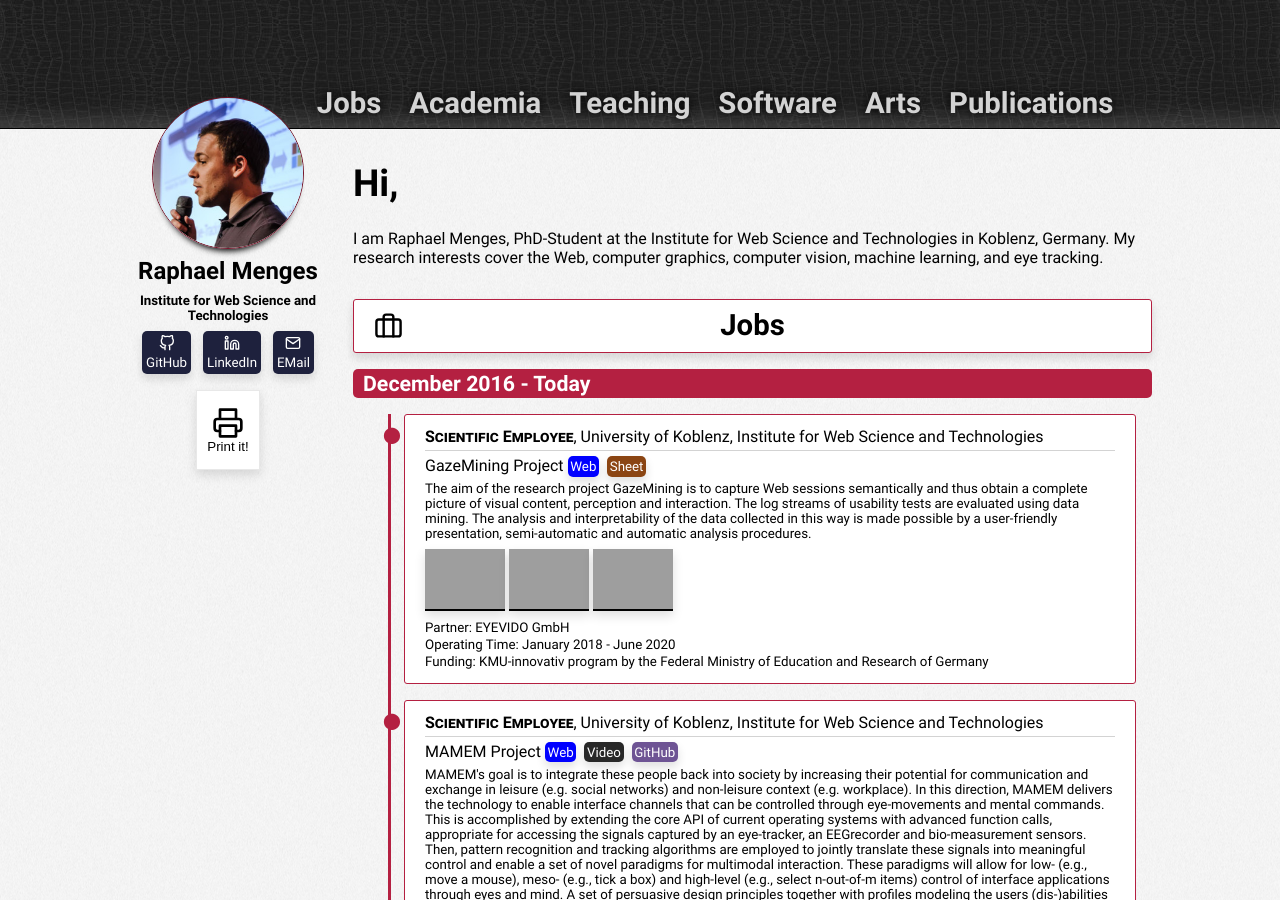
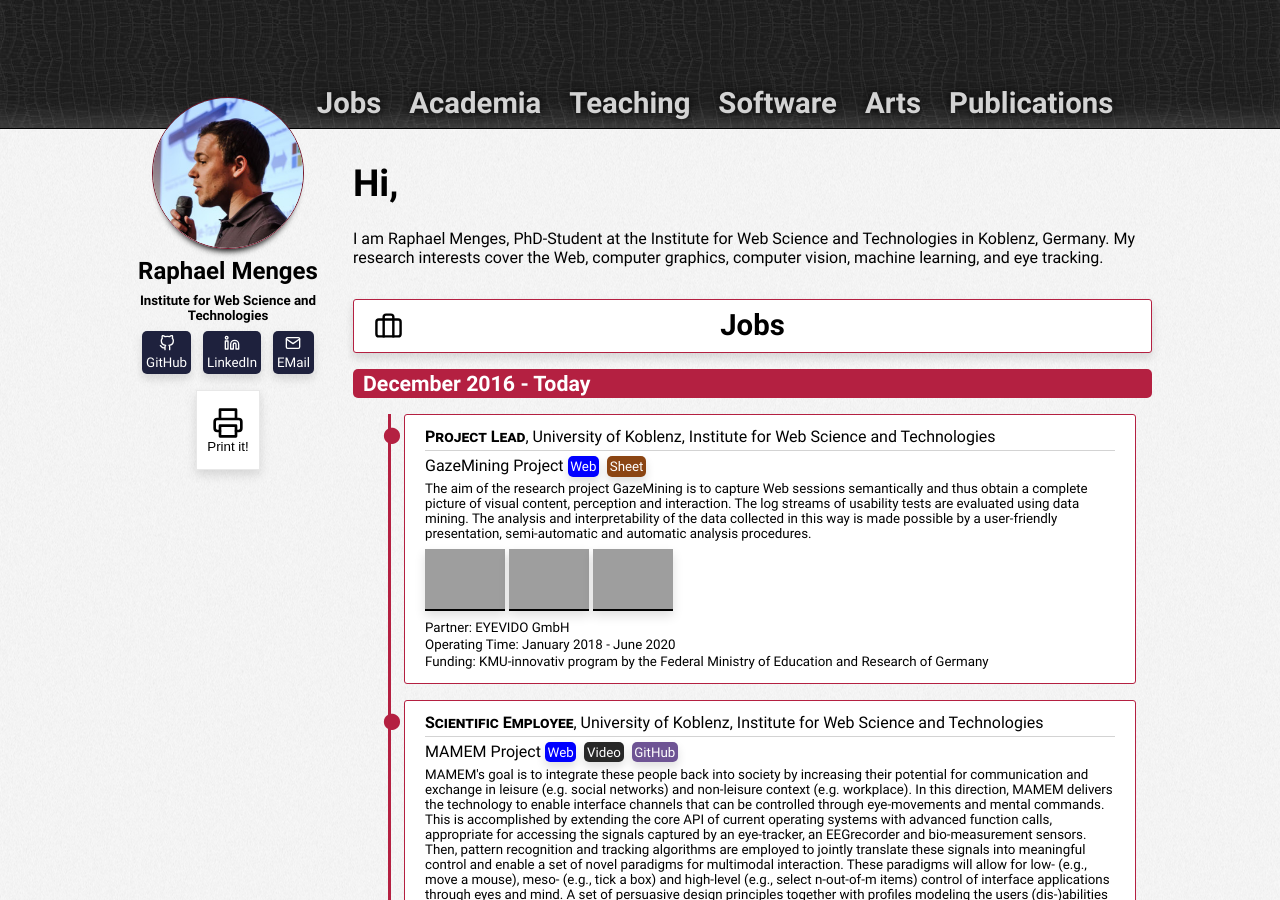
Before and after one commit to raphaelmenges/raphaelmenges.github.io, a Jekyll site: the page built from index.html, in a window 1280 px wide and 900 px high, cut to the strip 0-900 px from the top of the window. Built offline with Jekyll 4.4.1, drawn with Linux system fonts in a browser that asks for light colours; grey boxes are pictures that could not be loaded.

Commit message:
I am here to lead, not to read.

```diff
--- a/_includes/home/jobs.html
+++ b/_includes/home/jobs.html
@@ -7,7 +7,7 @@ Lorem ipsum dolor sit amet, consectetur adipiscing elit. Aenean eu tristique jus
 <h3>December 2016 - Today</h3>
 <ol>
 	<li>
-		<div><strong style='font-variant: small-caps'>Scientific Employee</strong>, University of Koblenz, Institute for Web Science and Technologies</div>
+		<div><strong style='font-variant: small-caps'>Project Lead</strong>, University of Koblenz, Institute for Web Science and Technologies</div>
 		<div class='title'>GazeMining Project<a class='web' href='http://gazemining.de/index_en.html'>Web</a><a class='slides' href='https://www.softwaresysteme.pt-dlr.de/media/content/Projektblatt_GazeMining.pdf'>Sheet</a></div>
 		<div class='abstract'>The aim of the research project GazeMining is to capture Web sessions semantically and thus obtain a complete picture of visual content, perception and interaction. The log streams of usability tests are evaluated using data mining. The analysis and interpretability of the data collected in this way is made possible by a user-friendly presentation, semi-automatic and automatic analysis procedures.</div>
 		{%- assign imgs = site.jobs.gazemining.images -%}
```
